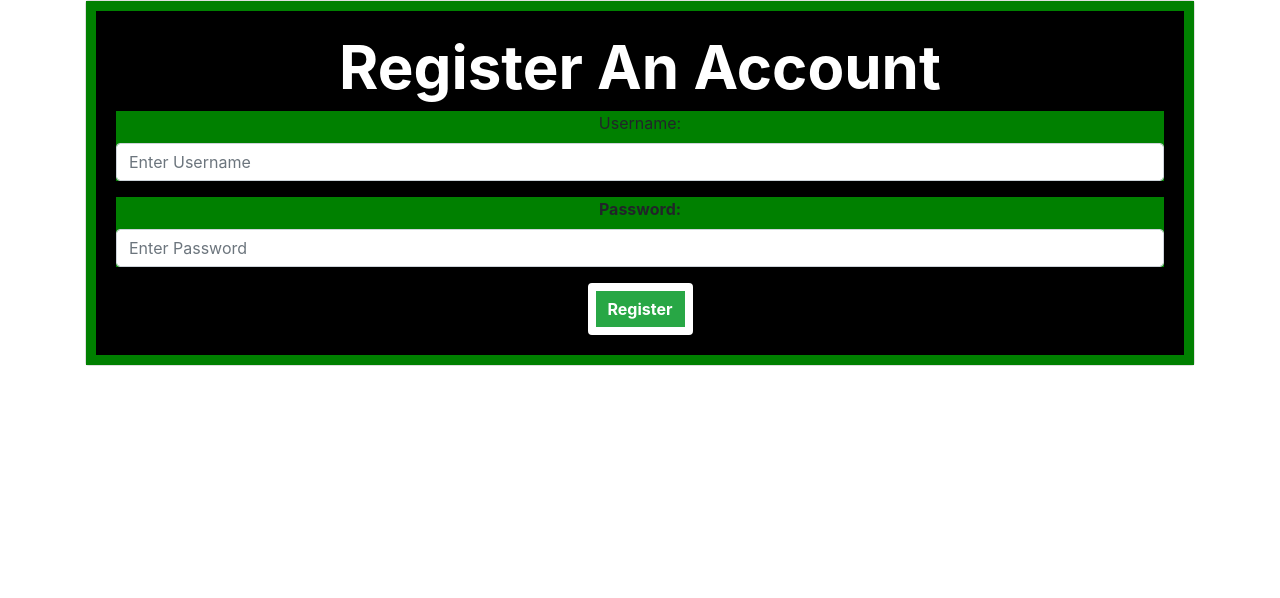
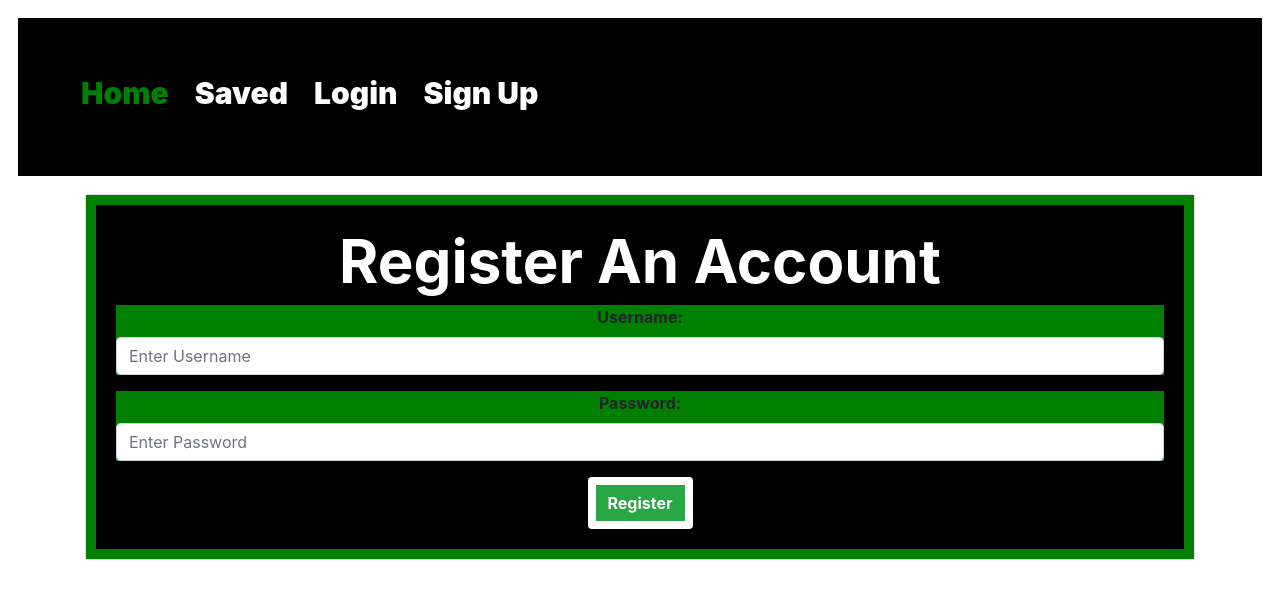
Before and after one commit to Leevie/park-sense-app, a React (Create React App) app in the folder client/: page /signup in a window 1280 px wide. Shown: the top 598 px of the page. Built offline with nearby package versions, Linux system fonts and the light colour scheme.

Commit message:
most updated

```diff
--- a/client/src/components/Jumbotron/index.js
+++ b/client/src/components/Jumbotron/index.js
@@ -4,7 +4,7 @@ import "./style.css";
 
 function Jumbotron({ type = "default", className,onClick }) {
   return (
-    <div className="jumbotron text-center test1">
+    <div className="jumbotron text-center">
        <h1 style={{fontSize: '80px', color: 'white'}}>Park Rangers</h1>
         <p style={{fontSize: '40px', fontWeight: 'bolder', color: 'white'}}>Review local parks in your area</p>
         <button onClick={onClick} className="btn btn-lg button mr-3 btn-success">See parks by age</button>
--- a/client/src/components/Jumbotron/style.css
+++ b/client/src/components/Jumbotron/style.css
@@ -1,25 +1,14 @@
 
- #root > div > div.jumbotron.text-center > button{
+ /* #root > div > div.jumbotron.text-center > button{
     border: solid black 2px;
     margin: 0 10px 0 10px;
-}
+} */
 
 .jumbotron{
     background-color: green;
-    border: solid white 20px;
+    border: solid black 5px;
+    margin-left: 15px;
 }
-
-/* .test1{
-    font-size: 40px;
-    font-weight: bolder;
-} */
-
-/*
-p{
-    font-weight: bolder;
-    font-size: 30px;
-    color:black;
-} */
 
 .button{
     border: solid 10px;
--- a/client/src/components/Login/index.js
+++ b/client/src/components/Login/index.js
@@ -1,8 +1,9 @@
 import React from "react";
 import axios from "axios";
 // import "./Login.css";
-import {Animated} from "react-animated-css";
+// import {Animated} from "react-animated-css";
 import "./style.css";
+import Nav from "../Nav";
 
 
 class Login extends React.Component {
@@ -63,7 +64,8 @@ class Login extends React.Component {
         const {username, password} = this.state
 
         return (
-
+        <div>
+          <Nav/>
             <div className="container">
                 <div className="row">
                     <div className="col-md-3"></div>
@@ -117,6 +119,7 @@ class Login extends React.Component {
                     <div className="col-md-3"></div>
                 </div>
             </div>
+        </div>
 
         );
     };
--- a/client/src/components/Nav/index.js
+++ b/client/src/components/Nav/index.js
@@ -5,11 +5,11 @@ import "./index.css";
 
 function NavBar(props) {
   return (
-
+  <div container-fluid>
     <ul className="nav navBar" style={{border: 'solid white', margin:'15px'}}>
       <li className="nav-item">
         <Link to="/" role="button" className="btn btn-link">
-        <h1 style={{ color: 'white', color:'green', fontSize:'30px'}}>Home</h1>
+        <h1 style={{color:'green', fontSize:'30px'}}>Home</h1>
         </Link>
       </li>
       <li className="nav-item">
@@ -28,6 +28,7 @@ function NavBar(props) {
       </Link>
       </li>
     </ul>
+  </div>
   );
 }
 
--- a/client/src/components/SignUp/index.js
+++ b/client/src/components/SignUp/index.js
@@ -1,5 +1,6 @@
 import React, { Component } from "react";
 import "./style.css";
+import Nav from "../Nav";
 
 
 class SignUp extends Component {
@@ -23,7 +24,8 @@ class SignUp extends Component {
 
   render() {
     return (
-
+<div>
+          <Nav/>
       <div className="container">
       <div className="row">
           <div className="col-md-3"></div>
@@ -33,7 +35,7 @@ class SignUp extends Component {
                       <h2 style={{fontWeight:'bolder', fontSize:'60px'}}>Register An Account</h2>
                       <form onSubmit={this.handleSubmit}>
                           <div className="form-group">
-                              <label>Username:</label>
+                              <label style = {{fontWeight:'bolder'}}>Username:</label>
                               <input
                               name= "username"
                                type="text"
@@ -71,6 +73,7 @@ class SignUp extends Component {
           <div className="col-md-3"></div>
       </div>
   </div>
+</div>
 
     );
   };
```
